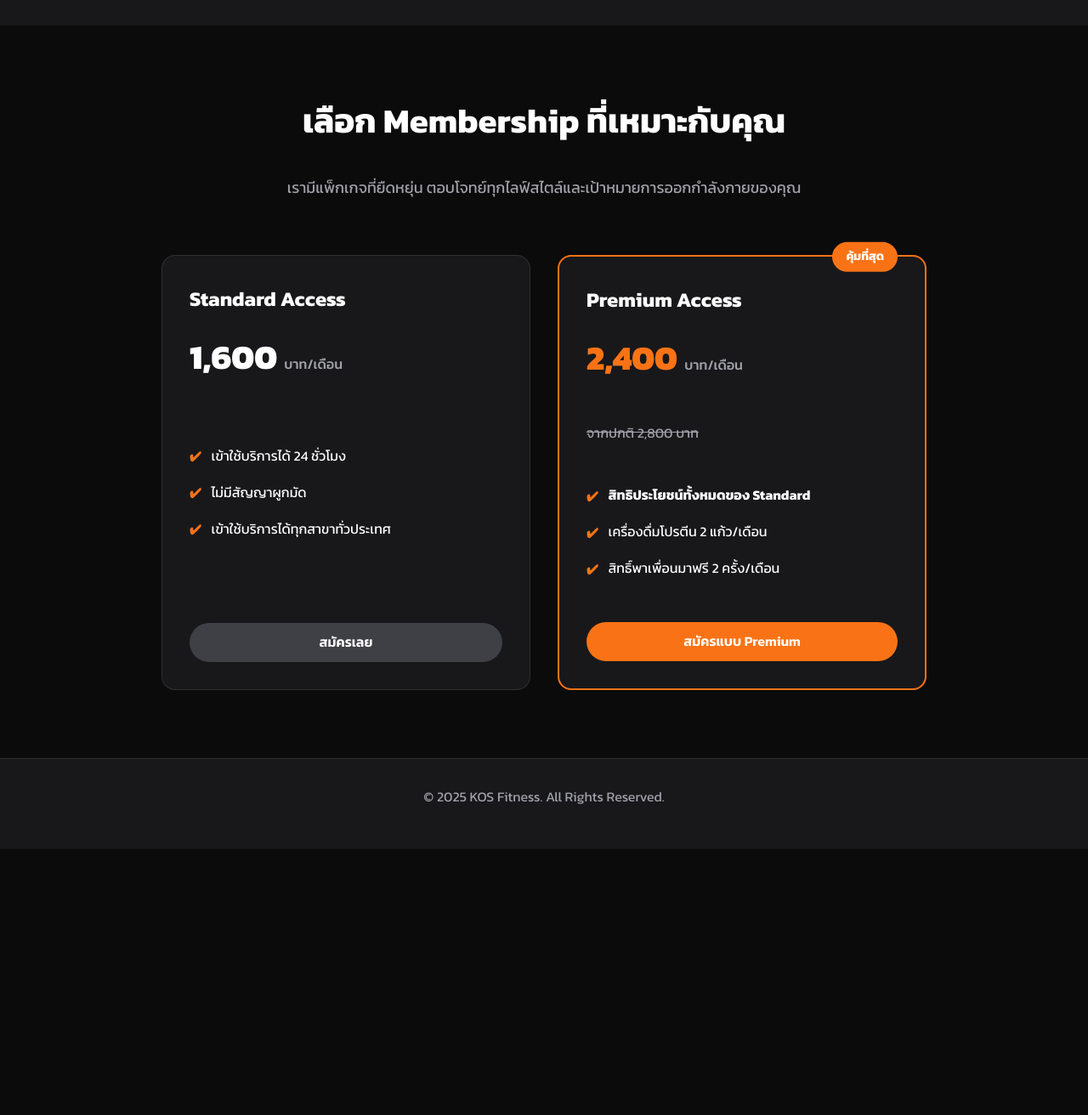
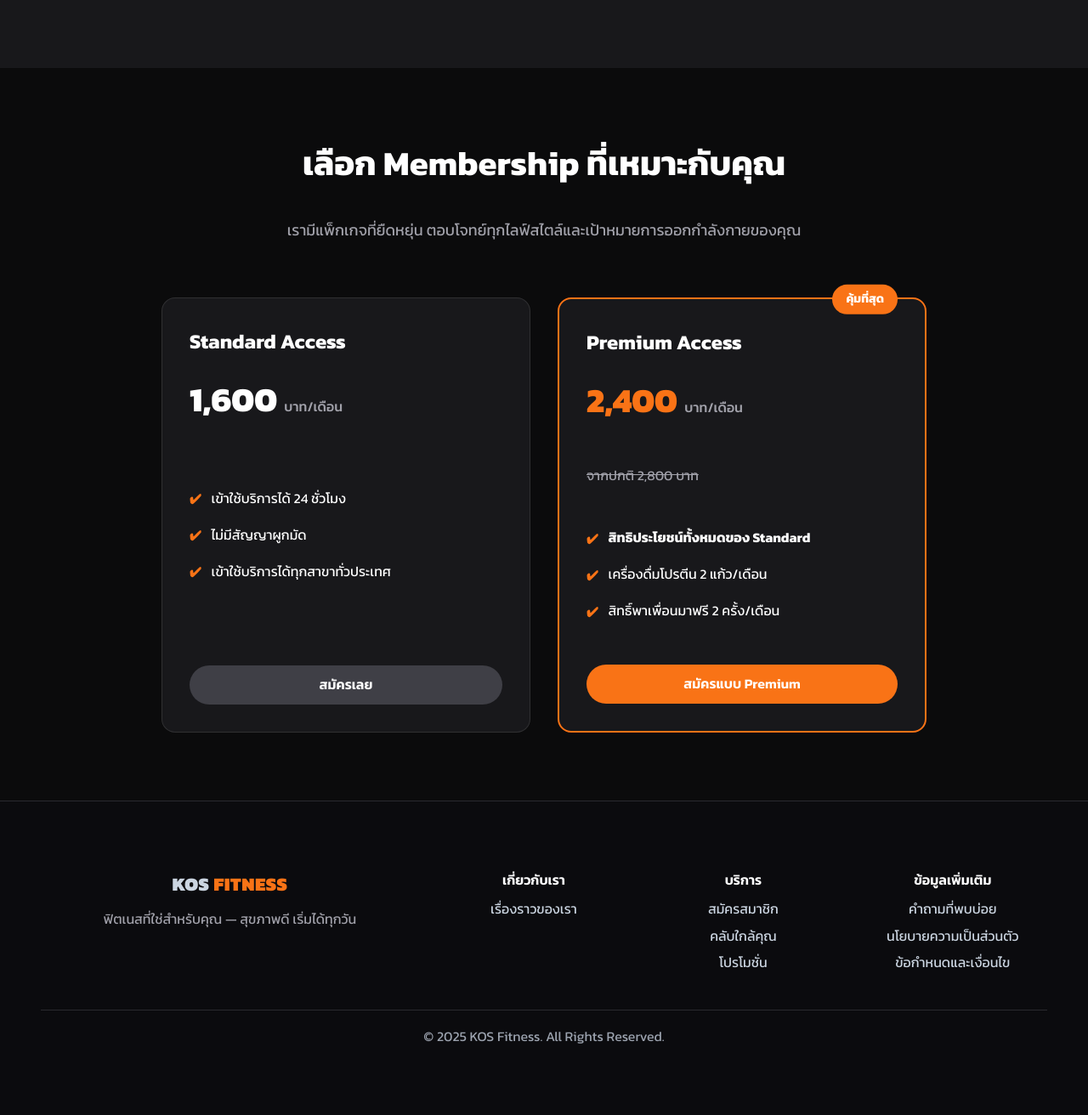
Before and after one commit to kongkp23/ProjectWebapp, a PHP site: page / in a window 1280 px wide. Shown: the part 1920-3232 px from the top of the page at 85% size. Before the commit the page ends 2919 px from the top, so only its background shows below. Run offline with PHP 8.4, Linux system fonts and the light colour scheme; some libraries are stand-ins or nearby versions.

Commit message:
fix footer everything

```diff
--- a/assets/style.css
+++ b/assets/style.css
@@ -85,7 +85,12 @@ p { margin-top: 0; }
 /* Main Content & Page Titles */
 .main-content { padding-top: 2rem; padding-bottom: 3rem; }
 .page-title { font-size: 1.875rem; font-weight: 800; margin-bottom: 1.5rem; margin-top: 0; }
-.text-muted { color: var(--color-text-muted); }
+.text-muted { color: var(--color-text-muted); margin-left: 280px; }
+.features-grid i{
+    font-size: 2.5rem;
+    color: var(--color-orange);
+    margin-bottom: 10px;
+}
 
 /* Forms */
 .form-container { max-width: 500px; }
@@ -134,6 +139,7 @@ p { margin-top: 0; }
 .styled-table .actions .btn { padding: 0.25rem 0.75rem; font-size: 0.875rem; }
 
 /* Cards & Panels */
+.page-title-card { font-size: 2rem; font-weight: 800; margin-left: 280px; margin-bottom: 1.5rem; margin-top: 0; text-align: start; }
 .card { border: 1px solid var(--color-border); border-radius: 1rem; padding: 1.5rem; background-color: var(--color-darker); }
 .card-title { font-size: 1.25rem; font-weight: 700; margin-top: 0; margin-bottom: 1rem; }
 .grid-2 { display: grid; gap: 1.5rem; }
@@ -198,7 +204,7 @@ p { margin-top: 0; }
 .site-footer { border-top: 1px solid var(--color-border); padding: 2rem; text-align: center; color: var(--color-text-muted); }
 
 /* Payment Success Page */
-.payment-success-page { display: flex; align-items: center; justify-content: center; min-height: calc(100vh - 64px); text-align: center; }
+.payment-success-page { display: flex; align-items: center; justify-content: center; min-height: calc(100vh - 200px); text-align: center; }
 .success-container { max-width: 500px; width: 100%; }
 .success-icon { display: inline-block; padding: 1.5rem; border-radius: 9999px; background-color: rgba(74, 222, 128, 0.2); border: 2px solid var(--color-green); margin-bottom: 1rem; }
 .success-title { font-size: 2.25rem; font-weight: 800; color: var(--color-green); margin-bottom: 1.5rem; }
@@ -221,3 +227,124 @@ p { margin-top: 0; }
 .member-card-package-name { font-size: 1.5rem; font-weight: 700; }
 .member-card-no { font-family: monospace; font-size: 1.25rem; }
 .member-card-details { margin-top: 1rem; display: grid; grid-template-columns: repeat(2, 1fr); gap: 1rem; }
+
+/*Footer*/
+/* ===== Footer Styles ===== */
+:root {
+  --bg: #18181b;
+  --bg-2: #0b0b0e;
+  --text: #ffffff;
+  --muted: #a1a1aa;
+  --border: #27272a;
+  --accent: #f97316;
+}
+
+.container {
+  max-width: 1200px;
+  margin: 0 auto;
+  padding: 0 16px;
+}
+
+.site-footer {
+  background: var(--bg-2);
+  border-top: 1px solid #2a2a2f;
+  color: var(--text);
+}
+
+.site-footer a {
+  color: #cbd5e1;
+  text-decoration: none;
+  transition: color 0.2s ease;
+}
+
+.site-footer a:hover {
+  color: var(--accent);
+}
+
+.footer__grid {
+  display: grid;
+  gap: 24px;
+  grid-template-columns: 2fr 1fr 1fr 1fr;
+}
+
+@media (max-width: 1024px) {
+  .footer__grid {
+    grid-template-columns: 1fr 1fr;
+  }
+}
+
+@media (max-width: 640px) {
+  .footer__grid {
+    grid-template-columns: 1fr;
+  }
+}
+
+.footer__bottom {
+  margin-top: 36px;
+  padding-top: 18px;
+  border-top: 1px solid #2a2a2f;
+  text-align: center;
+  color: #9ca3af;
+}
+
+.footer__bottom p {
+  margin: 0;
+}
+
+.brand {
+  font-weight: 900;
+  font-size: 22px;
+  letter-spacing: 0.5px;
+  text-decoration: none;
+  color: #fff;
+  display: inline-block;
+}
+
+.brand span {
+  color: var(--accent);
+}
+
+.site-footer h4 {
+  margin: 0 0 8px;
+  font-size: 16px;
+  font-weight: 600;
+  color: var(--text);
+}
+
+.site-footer ul {
+  list-style: none;
+  margin: 8px 0 0;
+  padding: 0;
+}
+
+.site-footer li {
+  margin: 6px 0;
+}
+
+.site-footer-home {
+  background: var(--bg-2);
+  border-top: 1px solid #2a2a2f;
+  color: var(--text);
+  text-align: center;
+  padding: 1rem;
+  position: fixed;
+  bottom: 0;
+  height: 100px;
+  width: 100%;
+}
+.site-footer-home p {
+  margin: 40px 0 0;
+}
+.site-footer-dashboard {
+  background: var(--bg-2);
+  border-top: 1px solid #2a2a2f;
+  color: var(--text);
+  text-align: center;
+  padding: 1rem;
+  position: static;
+  height: 100px;
+  width: 100%;
+}
+.site-footer-dashboard p {
+  margin: 40px 0 0;
+}
--- a/home.php
+++ b/home.php
@@ -2,7 +2,7 @@
 require_once __DIR__."/includes/conn.php";
 require_once __DIR__."/includes/auth.php";
 require_login();
-
+echo "<br>";
 $uid = $_SESSION['user']['id'];
 
 $sql = "SELECT m.*, p.name AS package_name, p.price
@@ -94,4 +94,4 @@ if ($mem) {
   </div>
 </section>
 
-<?php include __DIR__."/shared/footer.php"; ?>
+<?php include __DIR__."/shared/footerhome.php"; ?>
--- a/index.php
+++ b/index.php
@@ -9,6 +9,7 @@
   <link rel="preconnect" href="https://fonts.googleapis.com">
   <link rel="preconnect" href="https://fonts.gstatic.com" crossorigin>
   <link href="https://fonts.googleapis.com/css2?family=Kanit:wght@300;400;500;600;700;800;900&display=swap" rel="stylesheet">
+  <link rel="stylesheet" href="https://cdnjs.cloudflare.com/ajax/libs/font-awesome/7.0.1/css/all.min.css">
 </head>
 <body class="landing-page">
 
@@ -70,10 +71,10 @@
           <p class="section-subtitle">เรามอบประสบการณ์ฟิตเนสที่เหนือกว่า ให้คุณบรรลุเป้าหมายได้อย่างไร้ขีดจำกัด</p>
         </div>
         <div class="features-grid">
-            <div class="feature-card"><h3>เปิด 24 ชั่วโมง</h3><p>ออกกำลังกายได้ทุกเวลาที่คุณต้องการ</p></div>
-            <div class="feature-card"><h3>ไม่มีสัญญาผูกมัด</h3><p>อิสระในการเป็นสมาชิกโดยไม่มีสัญญาผูกมัด</p></div>
-            <div class="feature-card"><h3>สังคมที่ดี</h3><p>เข้าร่วมฟิตเนสพร้อมเพื่อนๆเพื่อความสนุก</p></div>
-            <div class="feature-card"><h3>อุปกรณ์ที่ทันสมัย</h3><p>เรามีอุปกรณ์ออกกำลังกายที่ทันสมัยและครบครัน</p></div>
+            <div class="feature-card"><i class="fa-regular fa-clock"></i><h3>เปิด 24 ชั่วโมง</h3><p>ออกกำลังกายได้ทุกเวลาที่คุณต้องการ</p></div>
+            <div class="feature-card"><i class="fa-regular fa-file-excel"></i><h3>ไม่มีสัญญาผูกมัด</h3><p>อิสระในการเป็นสมาชิกโดยไม่มีสัญญาผูกมัด</p></div>
+            <div class="feature-card"><i class="fa-regular fa-thumbs-up"></i><h3>สังคมที่ดี</h3><p>เข้าร่วมฟิตเนสพร้อมเพื่อนๆเพื่อความสนุก</p></div>
+            <div class="feature-card"><i class="fa-solid fa-dumbbell"></i><h3>อุปกรณ์ที่ทันสมัย</h3><p>เรามีอุปกรณ์ออกกำลังกายที่ทันสมัยและครบครัน</p></div>
         </div>
       </div>
     </section>
--- a/member/add.php
+++ b/member/add.php
@@ -8,6 +8,7 @@ if ($_SERVER['REQUEST_METHOD']==='POST'){
 }
 ?>
 <?php include "../shared/header.php"; ?>
+<br>
 <div class="form-container">
     <h1 class="page-title">เพิ่มสมาชิก</h1>
     <?php if(!empty($err)):?><div class="error-message"><?=htmlspecialchars($err)?></div><?php endif;?>
@@ -25,4 +26,4 @@ if ($_SERVER['REQUEST_METHOD']==='POST'){
         <button class="btn btn-primary">บันทึก</button>
     </form>
 </div>
-<?php include "../shared/footer.php"; ?>
+<?php include "../shared/footerhome.php"; ?>
--- a/member/card.php
+++ b/member/card.php
@@ -2,7 +2,7 @@
 require_once "../includes/conn.php";
 require_once "../includes/auth.php";
 require_login();
-
+echo "<br>";
 $uid = $_SESSION['user']['id'];
 $sql = "SELECT m.*, p.name AS package_name, p.price
         FROM memberships m
@@ -14,7 +14,7 @@ $stmt->execute();
 $mem = $stmt->get_result()->fetch_assoc();
 ?>
 <?php include "../shared/header.php"; ?>
-<h1 class="page-title">บัตรสมาชิกของฉัน</h1>
+<h1 class="page-title-card">บัตรสมาชิกของฉัน</h1>
 
 <?php if(!$mem): ?>
   <p class="text-muted">ยังไม่มีบัตรสมาชิก <a href="/kos_fitness/packages/select_package.php">เลือกแพ็กเกจ</a> ก่อนนะ</p>
@@ -42,4 +42,4 @@ $mem = $stmt->get_result()->fetch_assoc();
     </div>
   </div>
 <?php endif; ?>
-<?php include "../shared/footer.php"; ?>
+<?php include "../shared/footerhome.php"; ?>
--- a/member/edit.php
+++ b/member/edit.php
@@ -10,6 +10,7 @@ if($_SERVER['REQUEST_METHOD']==='POST'){
 $u = $conn->query("SELECT * FROM users WHERE id={$id}")->fetch_assoc();
 ?>
 <?php include "../shared/header.php"; ?>
+<br>
 <div class="form-container">
     <h1 class="page-title">แก้ไขสมาชิก #<?=$id?></h1>
     <?php if(!$u):?><p>ไม่พบข้อมูล</p><?php include "../shared/footer.php"; exit; endif;?>
@@ -27,4 +28,4 @@ $u = $conn->query("SELECT * FROM users WHERE id={$id}")->fetch_assoc();
         <button class="btn btn-primary">บันทึก</button>
     </form>
 </div>
-<?php include "../shared/footer.php"; ?>
+<?php include "../shared/footerhome.php"; ?>
--- a/member/list.php
+++ b/member/list.php
@@ -2,7 +2,7 @@
 require_once "../includes/conn.php";
 require_once "../includes/auth.php";
 require_admin();
-
+echo "<br>";
 $q = trim($_GET['q'] ?? '');
 $sql = "SELECT u.id, u.full_name, u.email, u.phone, u.role, p.name AS package_name
         FROM users u
@@ -69,4 +69,4 @@ $users = $stmt->get_result()->fetch_all(MYSQLI_ASSOC);
 </table>
 </div>
 
-<?php include "../shared/footer.php"; ?>
+<?php include "../shared/footerhome.php"; ?>
--- a/packages/payment.php
+++ b/packages/payment.php
@@ -63,4 +63,4 @@ if ($_SERVER['REQUEST_METHOD'] === 'POST') {
     </form>
   </div>
 </div>
-<?php include "../shared/footer.php"; ?>
+<?php include "../shared/footerhome.php"; ?>
--- a/packages/payment_success.php
+++ b/packages/payment_success.php
@@ -47,4 +47,4 @@ if (!$mem) { header("Location: /kos_fitness/home.php"); exit; }
   </div>
 </div>
 
-<?php include "../shared/footer.php"; ?>
+<?php include "../shared/footerhome.php"; ?>
--- a/packages/select_package.php
+++ b/packages/select_package.php
@@ -2,7 +2,7 @@
 require_once "../includes/conn.php";
 require_once "../includes/auth.php";
 require_login();
-
+echo "<br>";
 $packages = $conn->query("SELECT * FROM packages ORDER BY price ASC")->fetch_all(MYSQLI_ASSOC);
 
 if ($_SERVER['REQUEST_METHOD']==='POST') {
@@ -42,4 +42,4 @@ if ($_SERVER['REQUEST_METHOD']==='POST') {
   </form>
 <?php endforeach; ?>
 </div>
-<?php include "../shared/footer.php"; ?>
+<?php include "../shared/footerhome.php"; ?>
--- a/reports/dashboard_report.php
+++ b/reports/dashboard_report.php
@@ -9,7 +9,7 @@ $data1 = $conn->query($sql1)->fetch_all(MYSQLI_ASSOC);
 $sql2 = "SELECT DATE_FORMAT(start_date,'%Y-%m') AS ym, SUM(p.price) AS revenue FROM memberships m JOIN packages p ON p.id=m.package_id GROUP BY ym ORDER BY ym DESC";
 $data2 = $conn->query($sql2)->fetch_all(MYSQLI_ASSOC);
 ?>
-<?php include "../shared/header.php"; ?>
+<?php include "../shared/header.php"; echo '<br>';?>
 
 <h1 class="page-title">รายงานสรุปรวม</h1>
 
@@ -44,6 +44,7 @@ $data2 = $conn->query($sql2)->fetch_all(MYSQLI_ASSOC);
     </div>
   </div>
 </div>
+<br>
 
 <script src="https://cdn.jsdelivr.net/npm/apexcharts"></script>
-<?php include "../shared/footer.php"; ?>
+<?php include "../shared/footerdashboard.php"; ?>
--- a/shared/footer.php
+++ b/shared/footer.php
@@ -1,6 +1,38 @@
 </main>
 <footer class="site-footer">
-  <p>&copy; <?=date('Y')?> KOS Fitness. All Rights Reserved.</p>
+  <div class="container" style="padding:48px 16px">
+    <div class="footer__grid">
+      <div>
+        <a href="/kos_fitness/index.php" class="brand">KOS <span>FITNESS</span></a>
+        <p style="margin-top:10px; color:#a1a1aa">ฟิตเนสที่ใช่สำหรับคุณ — สุขภาพดี เริ่มได้ทุกวัน</p>
+      </div>
+      <div>
+        <h4>เกี่ยวกับเรา</h4>
+        <ul>
+          <li><a href="/kos_fitness/index.php">เรื่องราวของเรา</a></li>
+        </ul>
+      </div>
+      <div>
+        <h4>บริการ</h4>
+        <ul>
+          <li><a href="/kos_fitness/index.php#hero">สมัครสมาชิก</a></li>
+          <li><a href="/kos_fitness/index.php#clubs">คลับใกล้คุณ</a></li>
+          <li><a href="/kos_fitness/index.php#pricing">โปรโมชั่น</a></li>
+        </ul>
+      </div>
+      <div>
+        <h4>ข้อมูลเพิ่มเติม</h4>
+        <ul>
+          <li><a href="#">คำถามที่พบบ่อย</a></li>
+          <li><a href="#">นโยบายความเป็นส่วนตัว</a></li>
+          <li><a href="#">ข้อกำหนดและเงื่อนไข</a></li>
+        </ul>
+      </div>
+    </div>
+    <div class="footer__bottom">
+      <p>&copy; <?=date('Y')?> KOS Fitness. All Rights Reserved.</p>
+    </div>
+  </div>
 </footer>
 <script src="/kos_fitness/assets/main.js"></script>
 </body>
```
Also changed, not shown: shared/footerdashboard.php (added, +7 -0 lines), shared/footerhome.php (added, +8 -0 lines).
